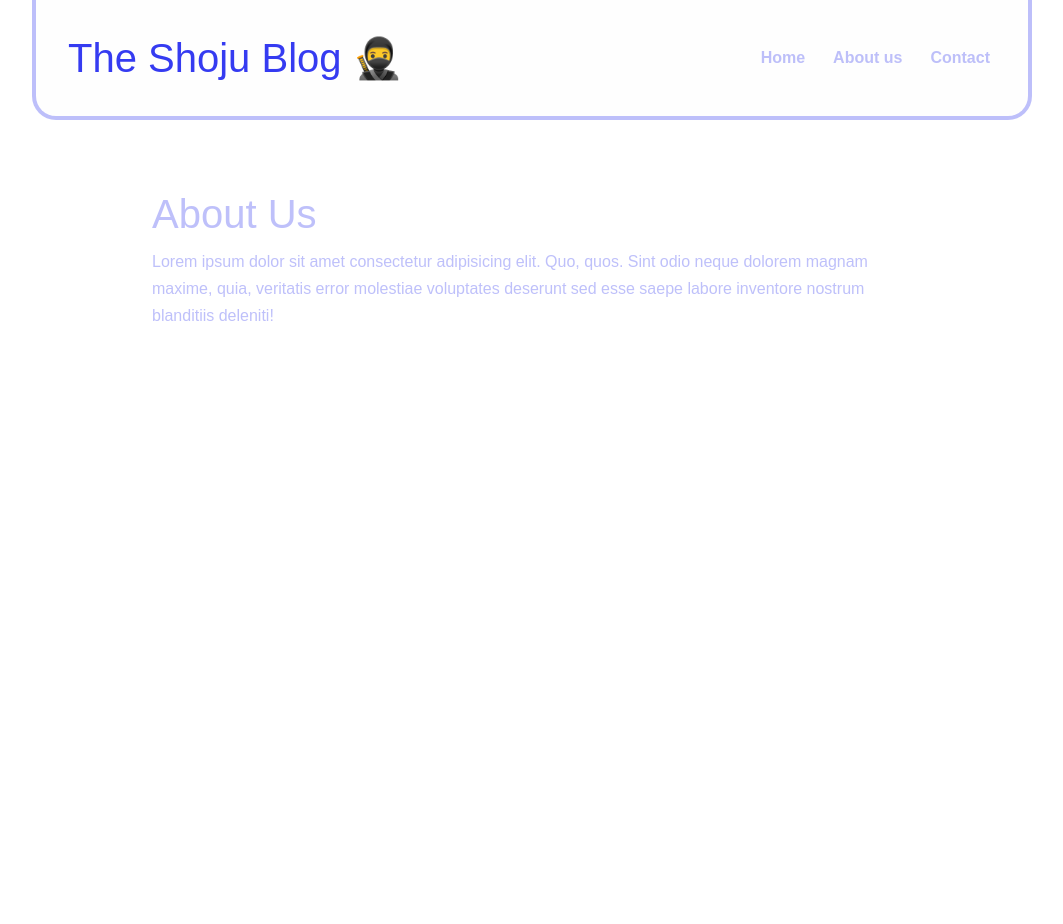
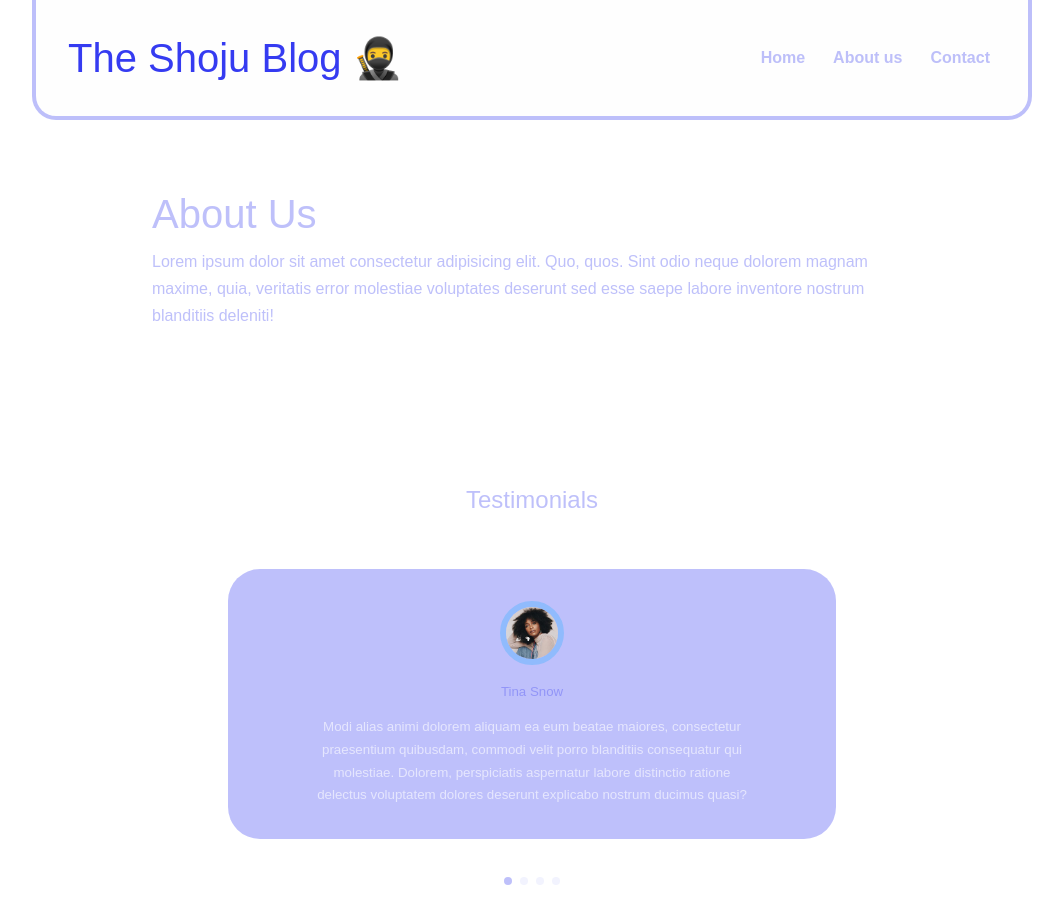
Before and after one commit to CarlAbel/spaappproject, a React (Create React App) app: page /about in a window 1280 px wide. Shown: the top 924 px of the page, without its empty margins (108-1171 px from the left). Before the commit the page ends 800 px from the top, so only its background shows below. Built offline with nearby package versions, Linux system fonts and the light colour scheme.

Commit message:
Testimonials size, and to all pages

```diff
--- a/src/components/AboutUs/AboutUs.jsx
+++ b/src/components/AboutUs/AboutUs.jsx
@@ -1,3 +1,5 @@
+import Testimonials from "../Testimonials/Testimonials"
+
 const AboutUs = () => {
   return (
     <div>
@@ -8,6 +10,9 @@ const AboutUs = () => {
         voluptates deserunt sed esse saepe labore inventore nostrum blanditiis
         deleniti!
       </p>
+      <div>
+        <Testimonials />
+      </div>
     </div>
   )
 }
--- a/src/components/Contact/Contact.jsx
+++ b/src/components/Contact/Contact.jsx
@@ -1,3 +1,5 @@
+import Testimonials from "../Testimonials/Testimonials"
+
 const Contact = () => {
   return (
     <div>
@@ -8,6 +10,9 @@ const Contact = () => {
         voluptates deserunt sed esse saepe labore inventore nostrum blanditiis
         deleniti!
       </p>
+      <div>
+        <Testimonials />
+      </div>
     </div>
   )
 }
--- a/src/components/Testimonials/testimonials.css
+++ b/src/components/Testimonials/testimonials.css
@@ -1,5 +1,5 @@
 .container.testimonials__container {
-  width: 40%;
+  width: 80%;
   padding-bottom: 4rem;
 }
 
```
